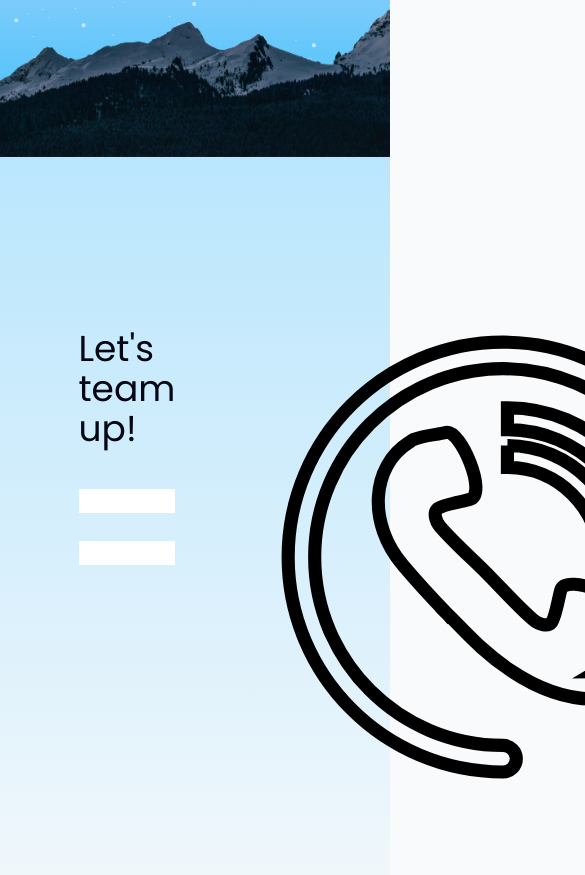
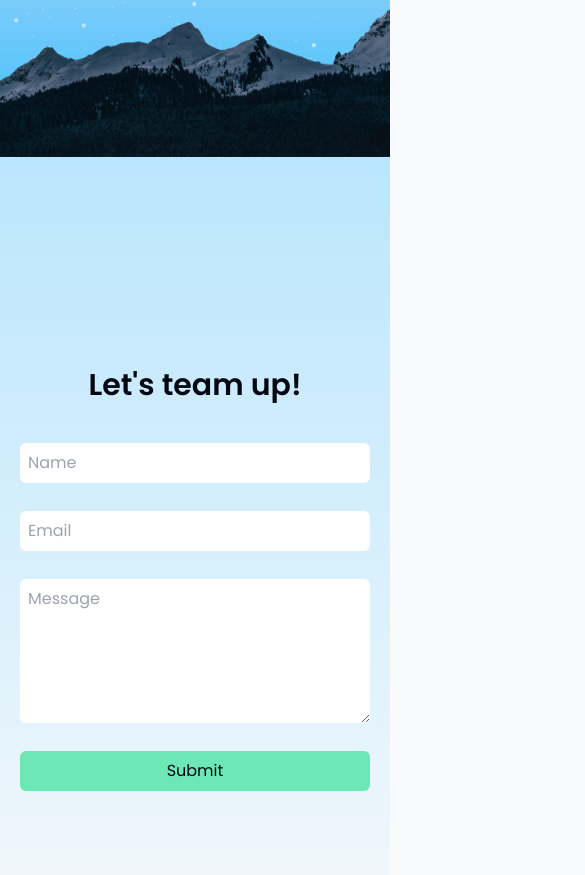
Before and after one commit to mharoon2595/myPortfolio, a Next.js app: page / in a window 390 px wide. Shown: the part 4444-5319 px from the top of the page, 585 px wide, since content can reach past the window. Built offline with nearby package versions, Linux system fonts and the light colour scheme.

Commit message:
changes to ui

```diff
--- a/app/page.js
+++ b/app/page.js
@@ -8,16 +8,13 @@
 export default function Home() {
   return (
     <main className="w-full h-[calc(100vh-5rem)]">
-      {/* <div className="relative"> */}
       <Intro />
       <Stars title="About" index={1} />
-
       <About />
       <Stars title="Projects" index={2} />
       <Projects />
       <Stars title="Contact" index={3} />
       <Contact />
-      {/* </div> */}
     </main>
   );
 }
--- a/components/Contact.jsx
+++ b/components/Contact.jsx
@@ -1,23 +1,113 @@
 "use client";
-import React from "react";
+import React, { useContext } from "react";
 import useContentInView from "@/hooks/useContentInView";
 import { motion } from "framer-motion";
+import { useActiveContext } from "@/context/sectionSelectionContext";
 
 const Contact = () => {
   const { ref, inView } = useContentInView("Contact");
+  const { isMobile } = useActiveContext();
 
   return (
     <div
-      className="h-[100vh] flex bg-gradient-to-b justify-center items-center from-sky-200 p-40"
+      className="h-[100vh] max-w-[100vw] relative flex bg-gradient-to-b justify-center items-center from-sky-200 lg:p-40"
       id="Contact"
       ref={ref}
     >
+      {isMobile ? (
+        <>
+          {console.log(inView)}
+          <div className=" h-full  w-full ">
+            <motion.div
+              className="absolute inset-0 flex items-center justify-center w-full"
+              initial={{ opacity: 1 }}
+              whileInView={inView && { opacity: 0 }}
+              transition={{ duration: 1, delay: 3 }}
+            >
+              <svg
+                width="300px"
+                height="300px"
+                viewBox="-1 -1 38 38"
+                className="stroke-black "
+              >
+                <motion.path
+                  strokeWidth={1}
+                  fill="none"
+                  initial={{ pathLength: 0 }}
+                  whileInView={{ pathLength: 1 }}
+                  transition={{ duration: 3 }}
+                  d="M28.189,16.504h-1.666c0-5.437-4.422-9.858-9.856-9.858l-0.001-1.664C23.021,4.979,28.189,10.149,28.189,16.504z
+           M16.666,7.856L16.665,9.52c3.853,0,6.983,3.133,6.981,6.983l1.666-0.001C25.312,11.735,21.436,7.856,16.666,7.856z M16.333,0
+           C7.326,0,0,7.326,0,16.334c0,9.006,7.326,16.332,16.333,16.332c0.557,0,1.007-0.45,1.007-1.006c0-0.559-0.45-1.01-1.007-1.01
+           c-7.896,0-14.318-6.424-14.318-14.316c0-7.896,6.422-14.319,14.318-14.319c7.896,0,14.317,6.424,14.317,14.319
+           c0,3.299-1.756,6.568-4.269,7.954c-0.913,0.502-1.903,0.751-2.959,0.761c0.634-0.377,1.183-0.887,1.591-1.529
+           c0.08-0.121,0.186-0.228,0.238-0.359c0.328-0.789,0.357-1.684,0.555-2.518c0.243-1.064-4.658-3.143-5.084-1.814
+           c-0.154,0.492-0.39,2.048-0.699,2.458c-0.275,0.366-0.953,0.192-1.377-0.168c-1.117-0.952-2.364-2.351-3.458-3.457l0.002-0.001
+           c-0.028-0.029-0.062-0.061-0.092-0.092c-0.031-0.029-0.062-0.062-0.093-0.092v0.002c-1.106-1.096-2.506-2.34-3.457-3.459
+           c-0.36-0.424-0.534-1.102-0.168-1.377c0.41-0.311,1.966-0.543,2.458-0.699c1.326-0.424-0.75-5.328-1.816-5.084
+           c-0.832,0.195-1.727,0.227-2.516,0.553c-0.134,0.057-0.238,0.16-0.359,0.24c-2.799,1.774-3.16,6.082-0.428,9.292
+           c1.041,1.228,2.127,2.416,3.245,3.576l-0.006,0.004c0.031,0.031,0.063,0.06,0.095,0.09c0.03,0.031,0.059,0.062,0.088,0.095
+           l0.006-0.006c1.16,1.118,2.535,2.765,4.769,4.255c4.703,3.141,8.312,2.264,10.438,1.098c3.67-2.021,5.312-6.338,5.312-9.719
+           C32.666,7.326,25.339,0,16.333,0z"
+                />
+              </svg>
+            </motion.div>
+
+            <motion.div
+              className="absolute inset-0 flex flex-col w-full px-5 justify-center gap-10"
+              initial={{ opacity: 0 }}
+              whileInView={{ opacity: 1 }}
+              transition={{ duration: 1, delay: 4 }}
+            >
+              <div className="text-3xl text-center font-semibold">
+                {`Let's team up!`}
+              </div>
+              <form className="flex flex-col gap-7">
+                <input
+                  type="text"
+                  placeholder="Name"
+                  className="p-2 rounded-md"
+                />
+                <input
+                  type="text"
+                  placeholder="Email"
+                  className="p-2 rounded-md"
+                />
+                <textarea
+                  placeholder="Message"
+                  className="p-2 h-36 max-h-36 rounded-md"
+                />
+                <button type="submit" className="bg-emerald-300 p-2 rounded-md">
+                  Submit
+                </button>
+              </form>
+            </motion.div>
+          </div>
+        </>
+      ) : (
         <div className="flex justify-between w-[70vw] gap-20">
           <div className="flex flex-col w-[50%] px-5 gap-10">
-          <div className="text-4xl">Let's team up!</div>
+            <div className="text-5xl text-center font-semibold">
+              {`Let's team up!`}
+            </div>
             <form className="flex flex-col gap-7">
-            <input type="text" />
-            <input type="text" />
+              <input
+                type="text"
+                placeholder="Name"
+                className="p-2 rounded-md"
+              />
+              <input
+                type="text"
+                placeholder="Email"
+                className="p-2 rounded-md"
+              />
+              <textarea
+                placeholder="Message"
+                className="p-2 h-36 max-h-36 rounded-md "
+              />
+              <button type="submit" className="bg-emerald-300 p-2 rounded-md">
+                Submit
+              </button>
             </form>
           </div>
           <motion.div
@@ -31,7 +121,7 @@
                 strokeWidth={1}
                 fill="none"
                 initial={{ pathLength: 0 }}
-              animate={inView && { pathLength: 1 }}
+                animate={{ pathLength: 1 }}
                 transition={{ duration: 3 }}
                 d="M28.189,16.504h-1.666c0-5.437-4.422-9.858-9.856-9.858l-0.001-1.664C23.021,4.979,28.189,10.149,28.189,16.504z
             M16.666,7.856L16.665,9.52c3.853,0,6.983,3.133,6.981,6.983l1.666-0.001C25.312,11.735,21.436,7.856,16.666,7.856z M16.333,0
@@ -50,6 +140,7 @@
             </svg>
           </motion.div>
         </div>
+      )}
     </div>
   );
 };
--- a/components/Stars.jsx
+++ b/components/Stars.jsx
@@ -1,7 +1,7 @@
 "use client";
 import React, { useRef } from "react";
 import stars from "@/assets/stars.png";
-import mountains from "@/assets/mountains.png";
+import mountains from "@/assets/Mountains.png";
 import { useScroll, useTransform, motion } from "framer-motion";
 
 const Stars = ({ title, index }) => {
```
Lines whose indentation alone changed are shown as unchanged.
